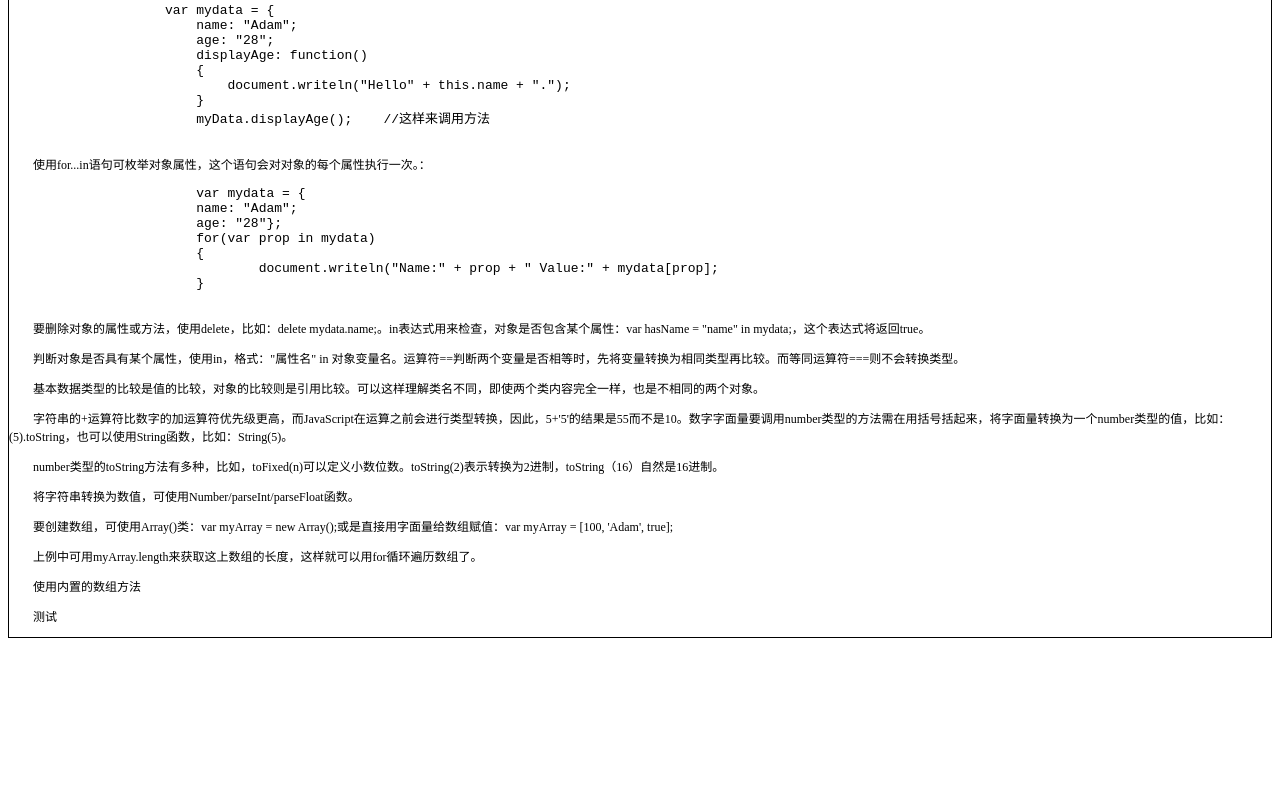
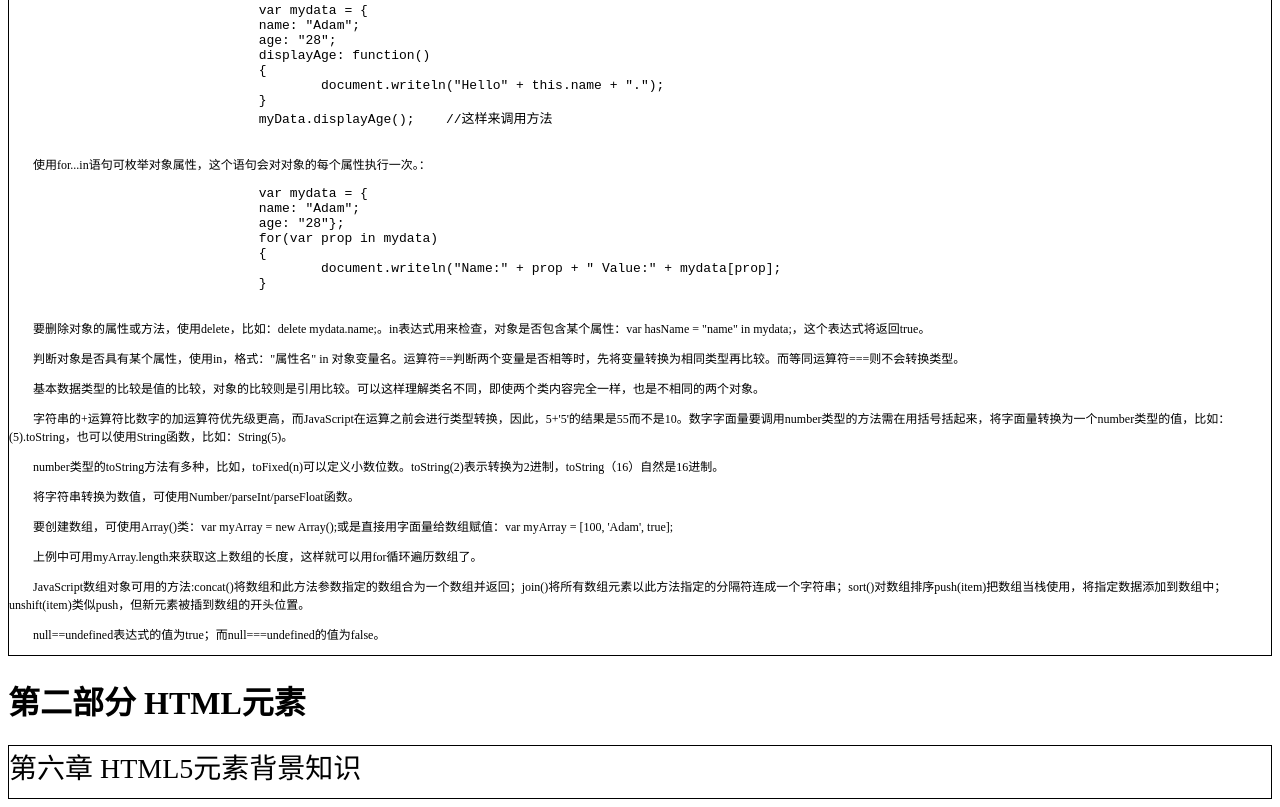
Before and after one commit to zhangford/html5, a plain HTML site: page index.html in a window 1280 px wide. Shown: the part 2948-3755 px from the top of the page. Before the commit the page ends 3594 px from the top, so only its background shows below. Drawn offline with Linux system fonts and the light colour scheme.

Commit message:
结束了第5章，里面有JavaScript的错误处理，介绍不详，而且示例没有实用价值。

```diff
--- a/index.html
+++ b/index.html
@@ -173,8 +173,15 @@ DOCTYPE html的意思是这是一个html文档，省去了以前的那些文档
 			<p>将字符串转换为数值，可使用Number/parseInt/parseFloat函数。</p>
 			<p>要创建数组，可使用Array()类：var myArray = new Array();或是直接用字面量给数组赋值：var myArray = [100, 'Adam', true];</p>
 			<p>上例中可用myArray.length来获取这上数组的长度，这样就可以用for循环遍历数组了。</p>
-		<p>使用内置的数组方法</p>
-		<p>测试</p>
+			<p>JavaScript数组对象可用的方法:concat()将数组和此方法参数指定的数组合为一个数组并返回；join()将所有数组元素以此方法指定的分隔符连成一个字符串；sort()对数组排序push(item)把数组当栈使用，将指定数据添加到数组中；unshift(item)类似push，但新元素被插到数组的开头位置。</item></p>
+			<p>null==undefined表达式的值为true；而null===undefined的值为false。</p>
+	    </section>
+	</article>
+	<h1>第二部分 HTML元素</h1>
+	<article>
+		<header>第六章 HTML5元素背景知识</header>
+		<section>
+			<p></p>
 		</section>
 	</article>
     </body>
```
Lines whose indentation alone changed are shown as unchanged.
